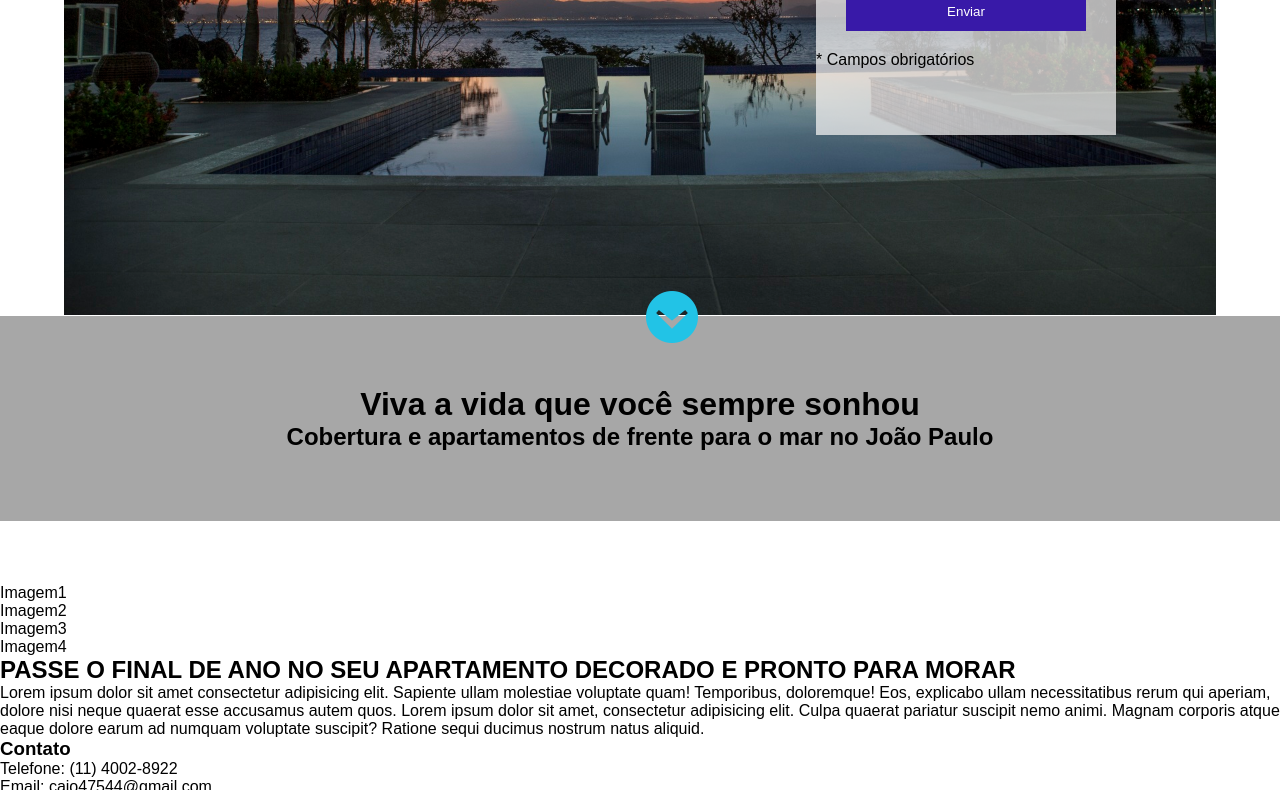
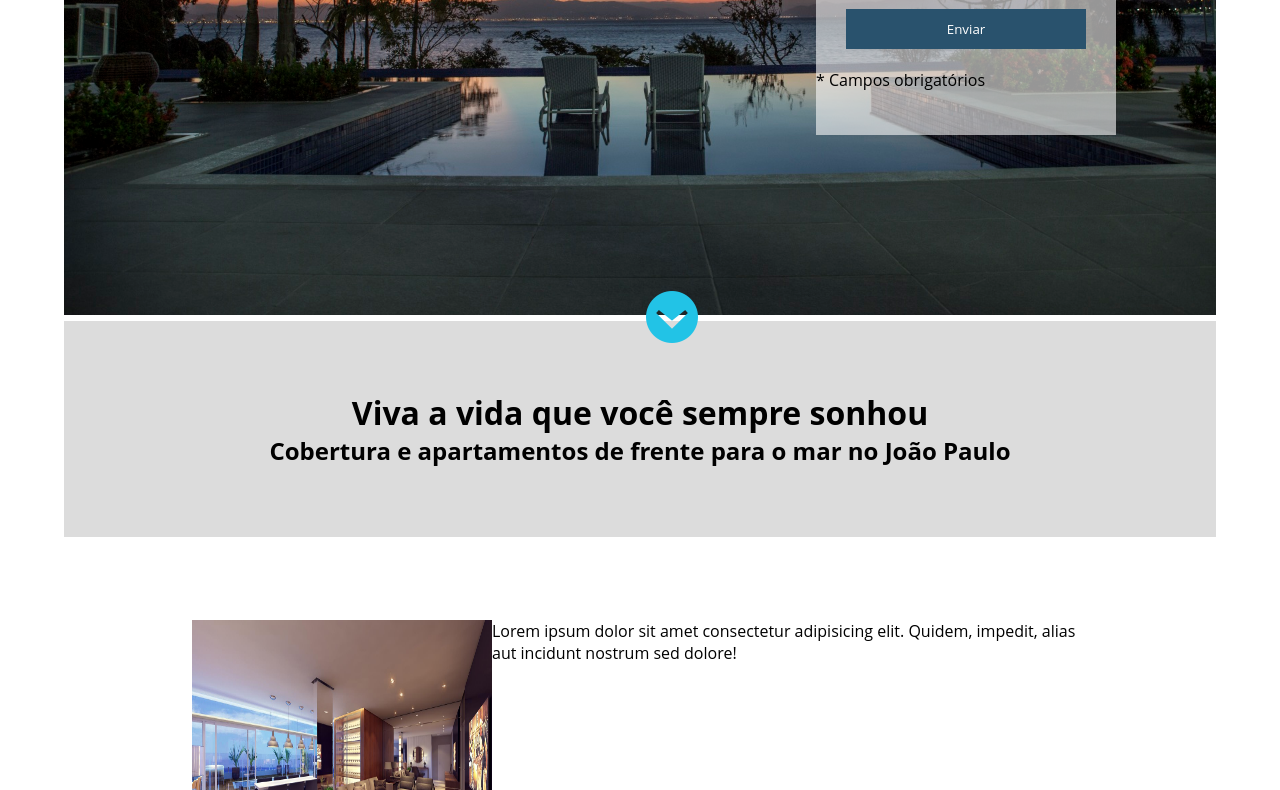
Before and after one commit to AqueleCaio/landingpage2, a plain HTML site: page index.html in a window 1280 px wide. Shown: the part 520-1310 px from the top of the page. Drawn offline with Linux system fonts and the light colour scheme.

Commit message:
projeto em andamento

```diff
--- a/css/style.css
+++ b/css/style.css
@@ -1,18 +1,24 @@
 @charset "UTF-8";
 
-:root{
-    --cor1: rgb(167, 167, 167);
-    --cor2: rgb(240, 240, 240);
-    --cor3: rgb(56, 25, 168);
-
-    --cor2_alfa: rgba(240, 240, 240, 0.747);
+:root {
+    --color-background-header: rgb(220, 220, 220);
+    --color-background-shadow: rgba(117,117,117,1);
+    --color-background-gray-light: rgba(250, 250, 250, 0.6);
+    --color-background-white: rgb(250,250,250);
+    --color-background-gray: rgb(210, 210, 210);
+    --color-background-black: rgb(0,0,0);
+    --color-background-blue: #29526d;
+    --color-background-blue-light: #cfe4f3d2;
+    --color-button: #033C50;
+    --color-text: #525252;
+    --color-border: #ccc;
 }
 
 *{
     margin: 0;
     padding: 0;
     box-sizing: border-box;
-    font-family: Arial, sans-serif;
+    font-family: 'Open Sans', sans-serif;
 }
 /* header */
 
@@ -21,14 +27,10 @@ header{
     justify-content: space-between;
     align-items: center;
     padding: 20px 10%;
-    background-color: var(--cor1);
+    background-color: var(--color-background-header);
 
 }
 /* main */
-
-main{
-    display: grid;
-}
 
 main .container_form{
     background-image: url(/css/imagens/bg-form.jpg);
@@ -44,12 +46,12 @@ main .container_form form h2{
     margin-bottom: 20px;
     font-weight: 400;
     font-size: 13pt;
-    background-color: var(--cor2);
+    background-color: var(--color-background-header);
     padding: 20px;
 }
 
 main .container_form form{
-    background-color: var(--cor2_alfa);
+    background-color: var(--color-background-gray-light);
     width: 300px;
     height: 530px;
     float: right;
@@ -75,7 +77,7 @@ main .container_form form button[type="submit"]{
     width: 80%;
     height: 40px;
     margin: 20px 10%;
-    background-color: var(--cor3);
+    background-color: var(--color-background-blue);
     color: white;
     border: none;
     cursor: pointer;
@@ -96,10 +98,31 @@ main img[alt="Imagem de seta"]{
 main .titulos{
     display: flex;
     align-items: center;
+    width: 90vw;
     flex-direction: column;
-    background-color: var(--cor1);
+    background-color: var(--color-background-header);
     padding: 70px 10%;
-    margin-top: 0;
+    margin: auto;
     position: relative;
     top: -63px;
 }
+
+main .container_imagens{
+    display: flex;
+    justify-content: space-between;
+    flex-direction: column;
+    align-items: center;
+    width: 90vw;
+    padding: 20px 10%;
+    margin: auto;
+}
+main .container_imagens #container_imagem_1{
+    display: flex;
+    flex-direction: row;
+}
+
+
+main .container_imagens #container_imagem_1 :first-child{
+    width: 300px;
+    height: 300px;
+}
--- a/index.html
+++ b/index.html
@@ -33,14 +33,15 @@
         </div>
         <img src="./css/imagens/icons8-arrow-64.png" alt="Imagem de seta">
 
+        <div class="titulos">
+            <h1>Viva a vida que você sempre sonhou</h1>
+            <h2>Cobertura e apartamentos de frente para o mar no João Paulo</h2>
+        </div>
+
         <div class="container_imagens"> <!-- Colocar as divs vazias para as imagens que serão postas como backgrounds-->
-            <div class="titulos">
-                <h1>Viva a vida que você sempre sonhou</h1>
-                <h2>Cobertura e apartamentos de frente para o mar no João Paulo</h2>
-            </div>
-
-            <div id="imagem_1">
-                Imagem1 <!-- Colocar a imagem como background -->
+            <div id="container_imagem_1">
+                <img src="./css/imagens/mosaico1.jpg" alt="imagem1">
+                <p>Lorem ipsum dolor sit amet consectetur adipisicing elit. Quidem, impedit, alias aut incidunt nostrum sed dolore!</p>
             </div>
 
             <div id="imagem_2">
```
